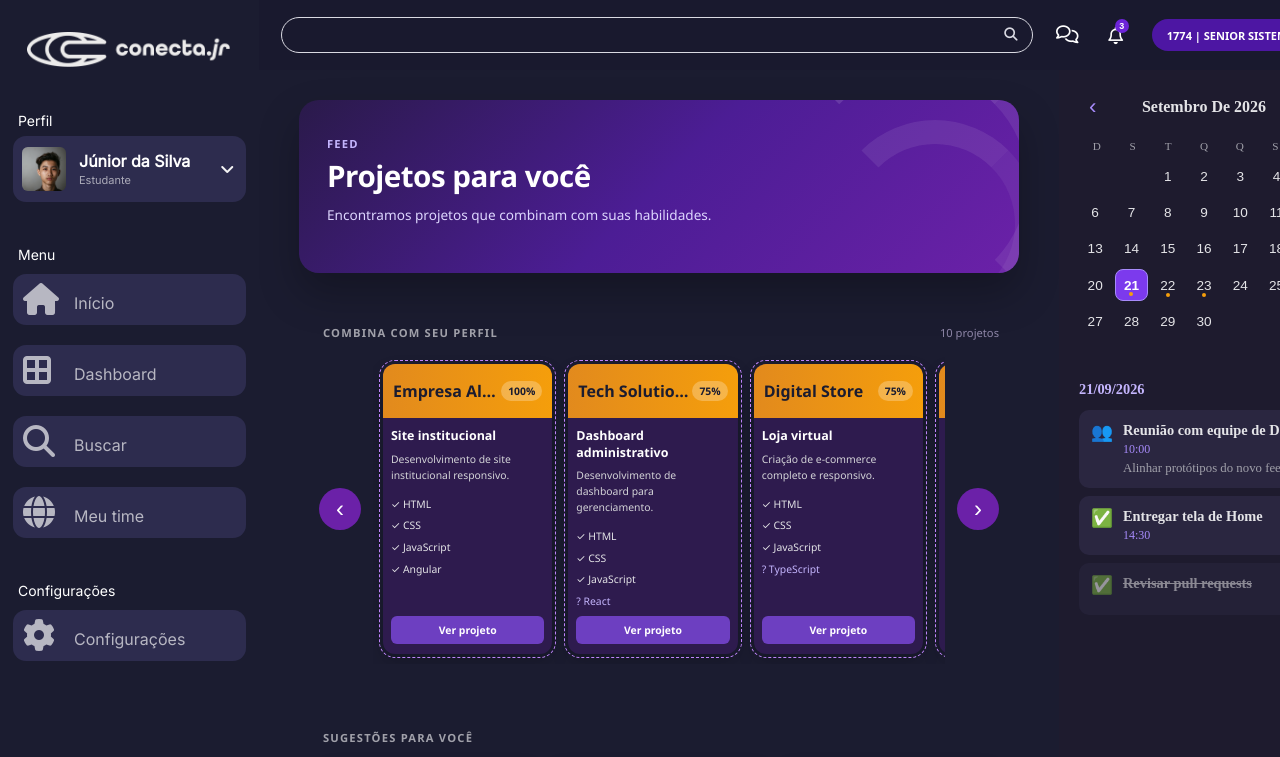
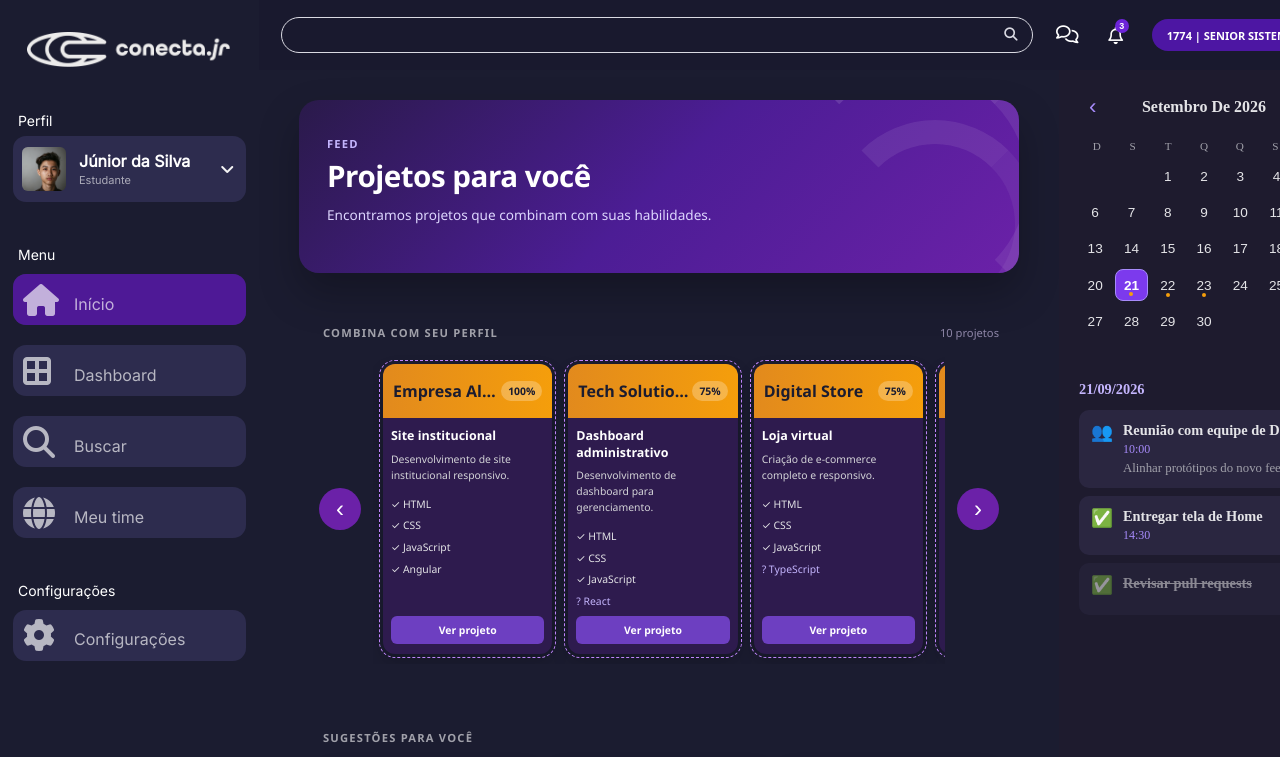
Before and after one commit to Gregory-Santos/ConectaJr, an Angular app: page /home in a window 1280 px wide. Shown: the top 757 px of the page. Built offline with nearby package versions, Linux system fonts and the light colour scheme.

Commit message:
fix-corrige-links
Adiciona o routerlink active aos botoes do sidebar

```diff
--- a/src/app/components/side-bar-esquerda/side-bar-esquerda.css
+++ b/src/app/components/side-bar-esquerda/side-bar-esquerda.css
@@ -126,14 +126,26 @@
 .card-menu a {
     display: flex;
     align-items: center;
+    width: 100%;
+    height: 100%;
     gap: 19px;
     font-family: 'Inter', sans-serif;
     font-size: 16px;
     text-decoration: none;
     font-weight: 400;
     color: #FFFFFFA8;
-    margin: 10px;
-    margin-top: 8px;
+    margin: 0;
+    padding: 0 10px;
+    box-sizing: border-box;
+}
+
+
+nav a.ativo {
+    display: flex;
+    background-color: #4E1996;
+    width: 100%;
+    height: 100%;
+    border-radius: 13px;
 }
 
 /*card menu style icone*/
@@ -149,14 +161,15 @@
 }
 
 /*cor roxa ao passar o mouse nos cards-menu*/
-.card-menu:hover{
+.card-menu:hover {
     background-color: #4E1996;
 }
 
 
-.card-config:hover{
+.card-config:hover {
     background-color: #4E1996;
 }
+
 /*card configuração titulo*/
 .titulo-config {
     margin-left: 18px;
@@ -231,6 +244,7 @@
     overflow-x: hidden;
     margin-bottom: 30px;
 }
+
 /*o chat em si, nome, avatar usuario e mensagem*/
 .conversa {
     display: flex;
@@ -286,6 +300,7 @@
     color: #909090;
 
 }
+
 /*configuração de barra de rolagem*/
 .lista-conversas {
     width: 216px;
--- a/src/app/components/side-bar-esquerda/side-bar-esquerda.html
+++ b/src/app/components/side-bar-esquerda/side-bar-esquerda.html
@@ -10,7 +10,7 @@
     <div class="titulo-perfil">
         <h1>Perfil</h1>
     </div>
-    <div class="info-perfil" routerLink="/perfil">
+    <div class="info-perfil" routerLink="/perfil" routerLinkActive="ativo">
 
         <img class="avatar-perfil" src="img/teste-foto-perfil.webp" alt="teste foto perfil" width="90">
 
@@ -32,22 +32,22 @@
 
         <nav class="icones">
 
-            <div class="card-menu"> <a routerLink="/home"> <i class="fa-solid fa-house"></i>
+            <div class="card-menu"> <a routerLink="/home" routerLinkActive="ativo"> <i class="fa-solid fa-house"></i>
                     <span>Início</span>
                 </a></div>
 
             <div class="card-menu">
-                <a routerLink="/dashboard"> <i class="fa-solid fa-border-all"></i> <span>Dashboard</span>
+                <a routerLink="/dashboard" routerLinkActive="ativo"> <i class="fa-solid fa-border-all"></i> <span>Dashboard</span>
                 </a>
             </div>
 
             <div class="card-menu">
-                <a routerLink="/buscar"> <i class="fa-solid fa-magnifying-glass"></i> <span>Buscar</span>
+                <a routerLink="/buscar" routerLinkActive="ativo"> <i class="fa-solid fa-magnifying-glass"></i> <span>Buscar</span>
                 </a>
             </div>
 
             <div class="card-menu">
-                <a routerLink="/meu-time"> <i class="fa-solid fa-globe"></i> <span>Meu time</span>
+                <a routerLink="/meu-time" routerLinkActive="ativo"> <i class="fa-solid fa-globe"></i> <span>Meu time</span>
                 </a>
             </div>
         </nav>
@@ -60,7 +60,7 @@
         </div>
 
         <div class="card-config">
-            <a routerLink="/config"> <i class="fa-solid fa-gear"></i>
+            <a routerLink="/config" routerLinkActive="ativo"> <i class="fa-solid fa-gear"></i>
                 <span>Configurações</span>
             </a>
         </div>
--- a/src/app/components/side-bar-esquerda/side-bar-esquerda.ts
+++ b/src/app/components/side-bar-esquerda/side-bar-esquerda.ts
@@ -1,8 +1,8 @@
 import { Component } from '@angular/core';
-import { RouterLink } from '@angular/router';
+import { RouterLink, RouterLinkActive } from '@angular/router';
 
 @Component({
-  imports: [RouterLink],
+  imports: [RouterLink, RouterLinkActive],
   selector: 'app-side-bar-esquerda',
   styleUrl: './side-bar-esquerda.css',
   templateUrl: './side-bar-esquerda.html',
```
